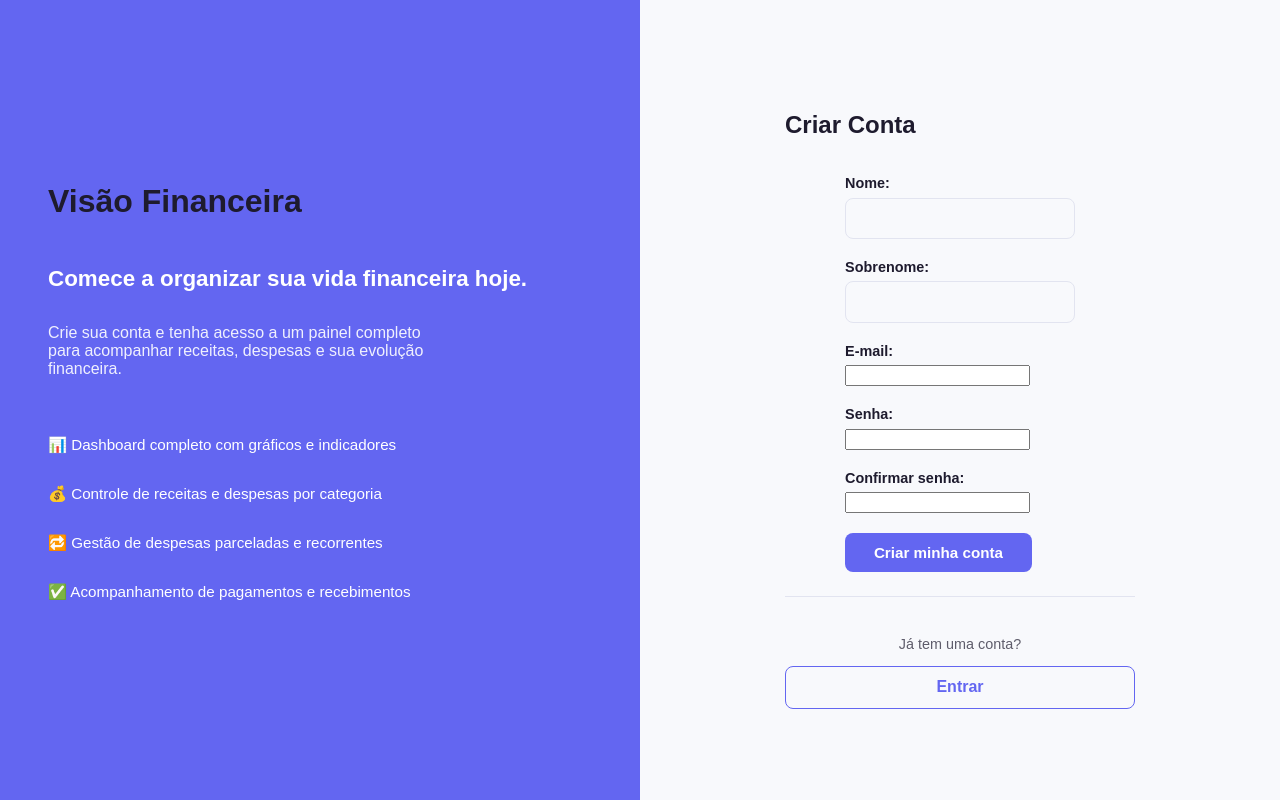
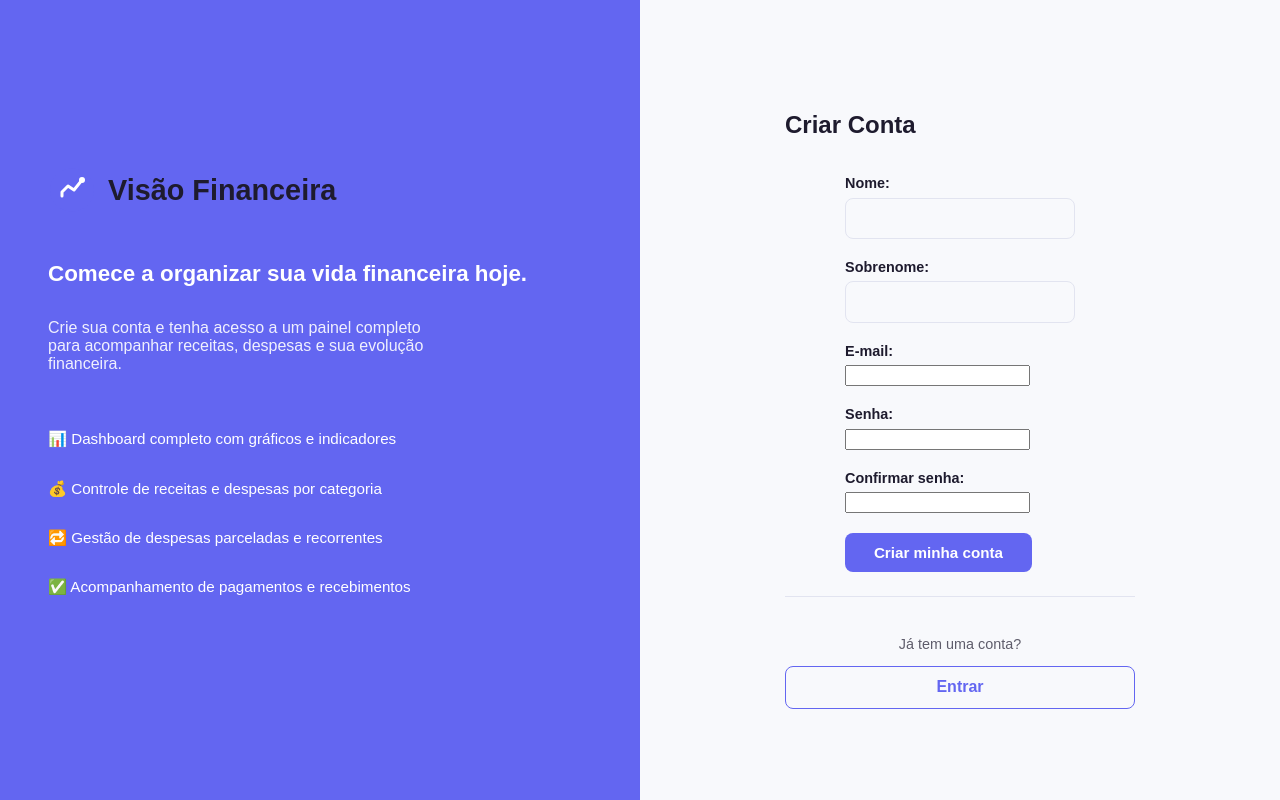
Before and after one commit to ReneBerredo/Controle-Financeiro, a Django app: page /financas/cadastro/ in a window 1280 px wide. Run offline with Django 5.2, Linux system fonts and the light colour scheme.

Commit message:
Adicionado a logo no cadastro de cliente

```diff
--- a/financas/templates/financas/cadastro.html
+++ b/financas/templates/financas/cadastro.html
@@ -5,7 +5,10 @@
 {% block conteudo %}
 <div class="auth-container">
     <div class="auth-institucional">
-        <h1 class="auth-logo">Visão Financeira</h1>
+        <div class="auth-logo">
+            {% include 'partials/logo.html' %}
+            <h1>Visão Financeira</h1>
+        </div>
         <p class="auth-frase">Comece a organizar sua vida financeira hoje.</p>
         <p class="auth-descricao">Crie sua conta e tenha acesso a um painel completo para acompanhar receitas, despesas e sua evolução financeira.</p>
 
```
